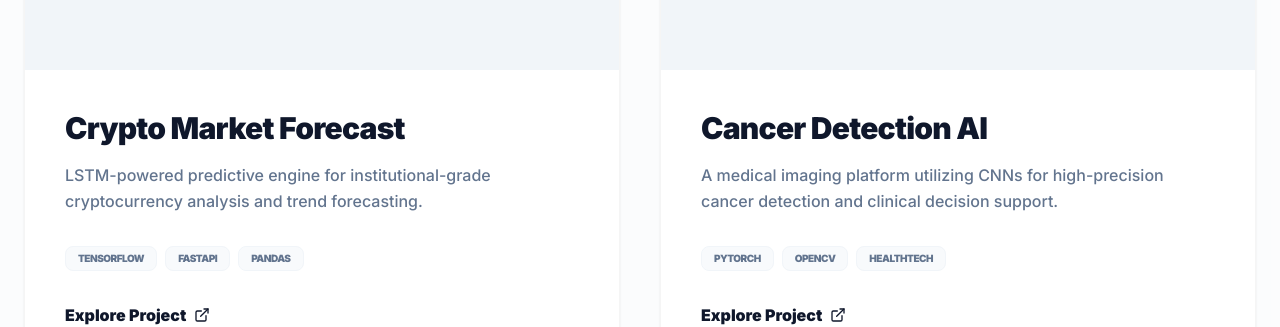
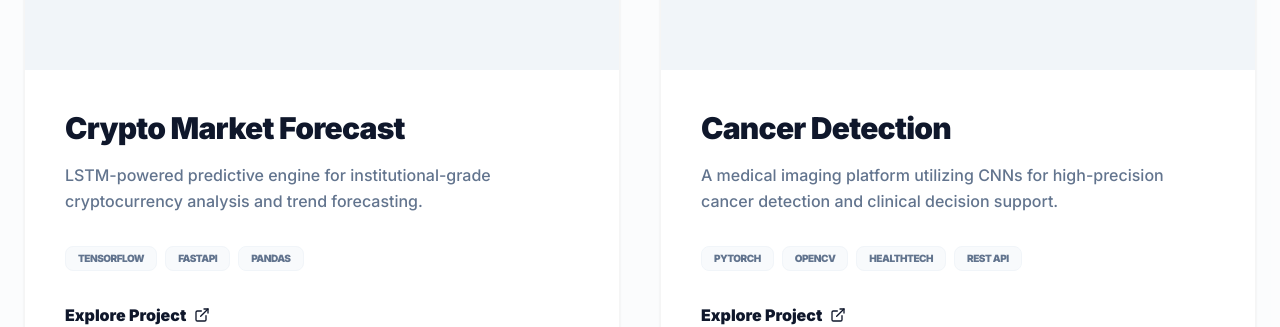
Before and after one commit to imanyunar/profile-website, a Next.js app in the folder profile-portfolio/: page / in a window 1280 px wide. Shown: the part 1430-1757 px from the top of the page. Built offline with nearby package versions, Linux system fonts and the light colour scheme.

Commit message:
feat: Implement initial homepage for the profile and portfolio website.

```diff
--- a/profile-portfolio/app/page.tsx
+++ b/profile-portfolio/app/page.tsx
@@ -172,10 +172,10 @@ export default function Home() {
             />
             <ProjectCard
               image="🧬"
-              title="Cancer Detection AI"
+              title="Cancer Detection"
               category="Computer Vision"
               description="A medical imaging platform utilizing CNNs for high-precision cancer detection and clinical decision support."
-              tags={["PyTorch", "OpenCV", "HealthTech"]}
+              tags={["PyTorch", "OpenCV", "HealthTech", "REST API"]}
               link="https://deteksikanker.streamlit.app/"
             />
           </div>
--- a/profile-portfolio/app/portfolio/page.tsx
+++ b/profile-portfolio/app/portfolio/page.tsx
@@ -35,11 +35,11 @@ const projects = [
     link: "https://crypto-predict-101.streamlit.app/"
   },
   {
-    title: "Cancer Diagnosis AI",
+    title: "Cancer Detection",
     description: "Deep learning system for early cancer identification through medical image analysis.",
     icon: <Activity className="w-8 h-8" />,
     color: "bg-rose-100 text-rose-600",
-    techs: ["PyTorch", "Computer Vision", "HealthTech"],
+    techs: ["PyTorch", "Computer Vision", "HealthTech", "REST API"],
     details: "High-accuracy neural network achieving 95%+ validation accuracy in clinical image processing.",
     link: "https://deteksikanker.streamlit.app/"
   }
```
